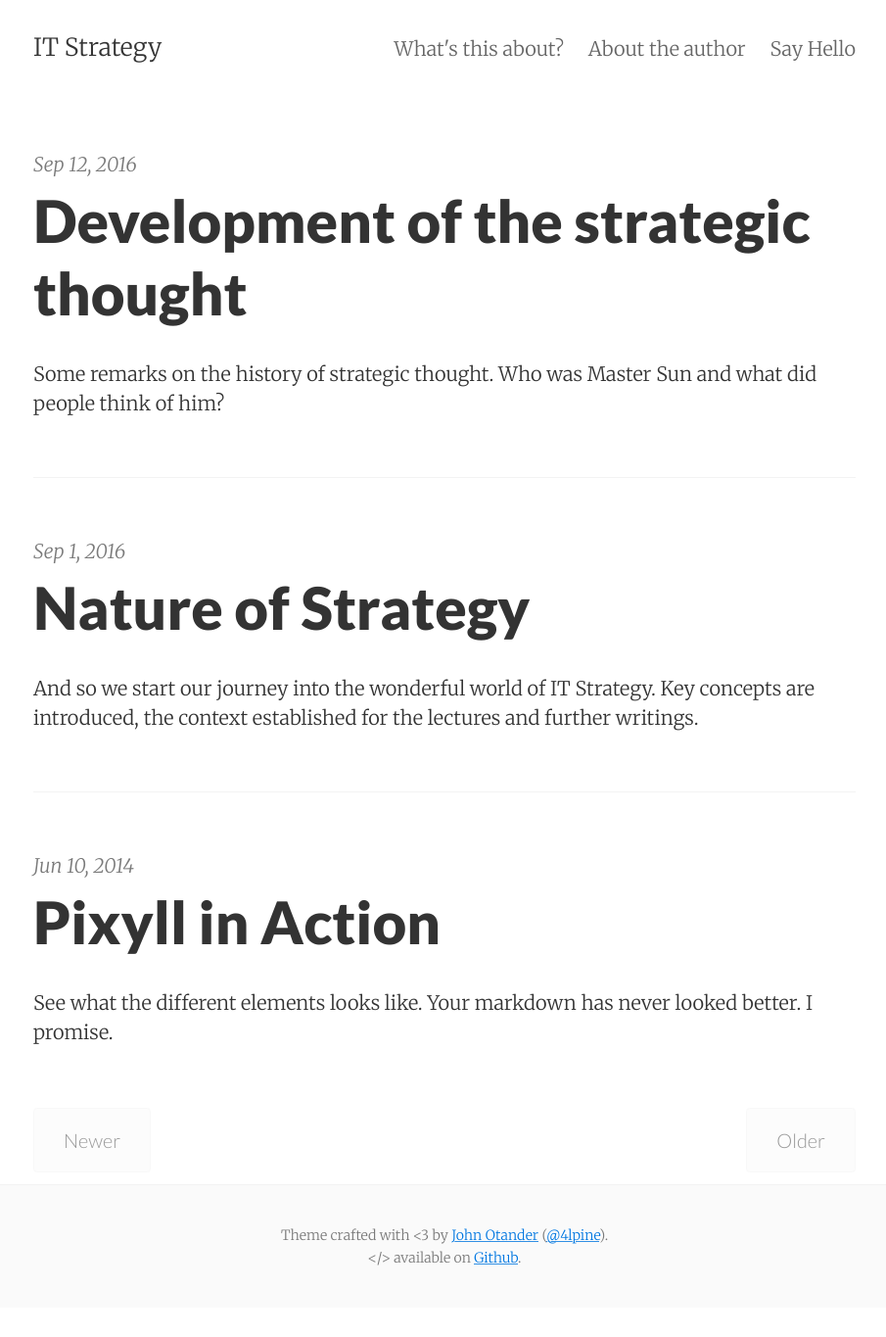
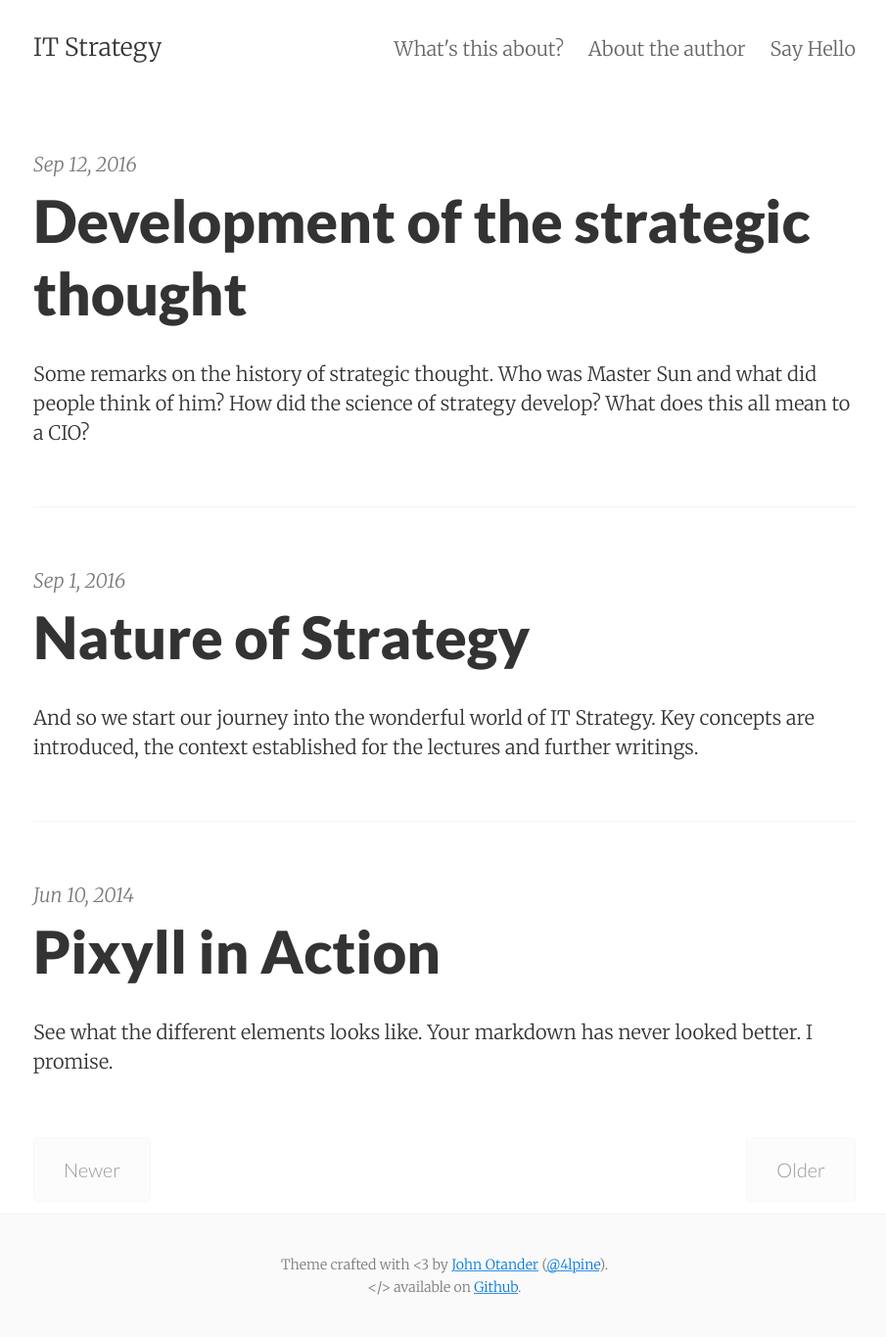
Before and after one commit to andreskytt/it_strateegia, a Jekyll site: the page built from index.html, in a window 1280 px wide. Shown: the whole page at 98% size, without its empty margins (186-1091 px from the left). Built offline with Jekyll 4.4.1, drawn with Linux system fonts in a browser that asks for light colours; the list of posts is cut into pages by our own code; before the commit the page ends 1335 px from its top, so only the background shows below that.

Commit message:
Moved files, added some comments

```diff
--- a/_posts/2016-07-26-history-of-strategy.md
+++ b/_posts/2016-09-12-history-of-strategy.md
@@ -2,7 +2,7 @@
 layout:     post
 title:      Development of the strategic thought
 date:       2016-09-12 09:00:00
-summary:    Some remarks on the history of strategic thought. Who was Master Sun and what did people think of him?
+summary:    Some remarks on the history of strategic thought. Who was Master Sun and what did people think of him? How did the science of strategy develop? What does this all mean to a CIO?
 categories: suntzu Freedman history business
 ---
 ## The Art of War
```
Also changed, not shown: _posts/2016-09-01-nature-of-strategy.md (renamed from _posts/2016-07-10-nature-of-strategy.md).
